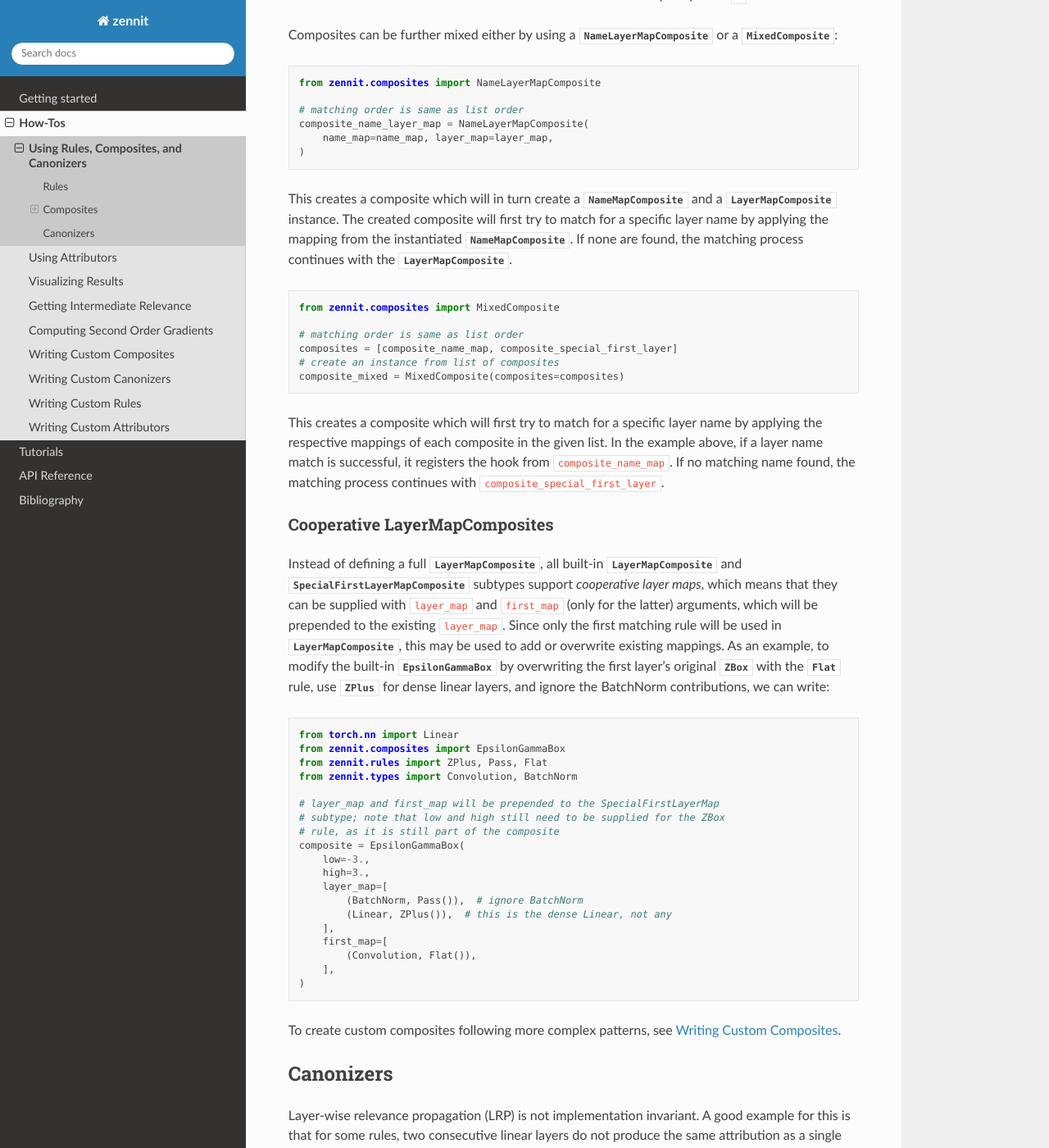
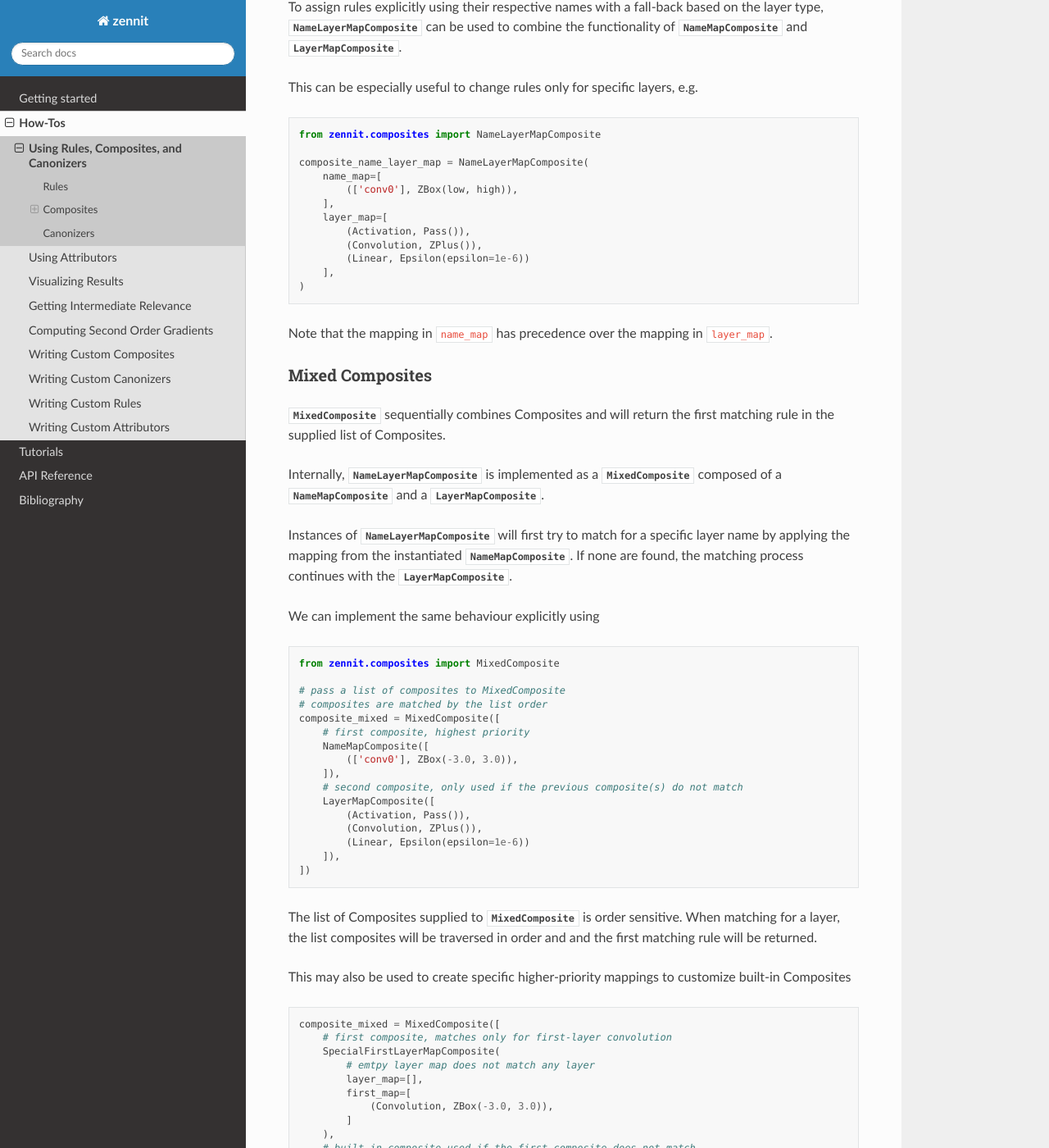
Before and after one commit to chr5tphr/zennit, a Sphinx documentation site: the page built from docs/source/how-to/use-rules-composites-and-canonizers.rst, in a window 1280 px wide and 1400 px high, scrolled down 7408 px. Shown: the whole window at 82% size. Built offline with Sphinx 7.4.7 and the Read the Docs theme 2.0.0, drawn with Linux system fonts in a browser that asks for light colours; the version number could not be read and is left out; some of the changed text lies outside the part shown.

Commit message:
Docs: Expand How-To on MixedComposite
- make NameLayerMap code example more explicit
- add a subsection for MixedComposite
- make the MixedComposite example more explicit and add another example
- add a more detailed description for both MixedComposites and
  NameLayerMapComposite

```diff
--- a/docs/source/how-to/use-rules-composites-and-canonizers.rst
+++ b/docs/source/how-to/use-rules-composites-and-canonizers.rst
@@ -186,7 +186,7 @@ All available **Composites** can be found in :py:mod:`zennit.composites`.
 Built-In Composites
 ^^^^^^^^^^^^^^^^^^^
 
-Some built-in composites implement rule-mappings needed for some common
+Some built-in Composites implement rule-mappings needed for some common
 attribution methods, some of which are
 
 * :py:class:`~zennit.composites.EpsilonPlus`, which uses
@@ -338,12 +338,11 @@ Finally, there are abstract **Composites** which may be used to specify custom
 * :py:class:`~zennit.composites.NameMapComposite`, which maps module names to
   rules
 * :py:class:`~zennit.composites.NameLayerMapComposite`, which maps module names to
-  rules, and if no matching module name found, maps module types to rules
-* :py:class:`~zennit.composites.MixedComposite`, which applies the mapping of a
-  list of composites, with matching order being equal to list order
+  rules, and if no matching module name is found, maps module types to rules
+* :py:class:`~zennit.composites.MixedComposite`, which combines a list of
+  Composites sequentially by finding the first matching rule (see :ref:`mixed-composites`)
 
-
-For example, the built-in :py:class:`~zennit.composites.EpsilonPlus` composite
+For example, the built-in :py:class:`~zennit.composites.EpsilonPlus` Composite
 may be written like the following:
 
 .. code-block:: python
@@ -362,7 +361,7 @@ may be written like the following:
     ]
     composite_epsilon_plus = LayerMapComposite(layer_map=layer_map)
 
-Note that rules used in composites are only used as templates and copied for
+Note that rules used in Composites are only used as templates and copied for
 each layer they apply to using :py:func:`zennit.core.Hook.copy`.
 
 
@@ -392,7 +389,7 @@ convolutional layer, we can use
     )
 
 
-If a composite is made to apply for a single model, a
+If a Composite is made to apply for a single model, a
 :py:class:`~zennit.composites.NameMapComposite` can provide a transparent
 mapping from module name to rule:
 
@@ -429,46 +426,97 @@ number string as their name. Explicitly assigning a module to a parent module as
 an attribute will assign the attribute as the child module's name. Nested
 modules will have their names split by a dot ``.``.
 
+To assign rules explicitly using their respective names with a fall-back based
+on the layer type, :py:class:`~zennit.composites.NameLayerMapComposite` can be
+used to combine the functionality of
+:py:class:`~zennit.composites.NameMapComposite` and
+:py:class:`~zennit.composites.LayerMapComposite`.
 
-Composites can be further mixed either by using a
-:py:class:`~zennit.composites.NameLayerMapComposite` or a
-:py:class:`~zennit.composites.MixedComposite`:
-
+This can be especially useful to change rules only for specific layers, e.g.
 
 .. code-block:: python
 
     from zennit.composites import NameLayerMapComposite
 
-    # matching order is same as list order
     composite_name_layer_map = NameLayerMapComposite(
-        name_map=name_map, layer_map=layer_map,
+        name_map=[
+            (['conv0'], ZBox(low, high)),
+        ],
+        layer_map=[
+            (Activation, Pass()),
+            (Convolution, ZPlus()),
+            (Linear, Epsilon(epsilon=1e-6))
+        ],
     )
 
-This creates a composite which will in turn create a
+Note that the mapping in ``name_map`` has precedence over the mapping in
+``layer_map``.
+
+.. _mixed-composites:
+
+Mixed Composites
+^^^^^^^^^^^^^^^^
+
+:py:class:`~zennit.composites.MixedComposite` sequentially combines Composites
+and will return the first matching rule in the supplied list of Composites.
+
+Internally, :py:class:`~zennit.composites.NameLayerMapComposite` is implemented
+as a :py:class:`~zennit.composites.MixedComposite` composed of a
 :py:class:`~zennit.composites.NameMapComposite` and a
-:py:class:`~zennit.composites.LayerMapComposite` instance.
-The created composite will first try to match for a specific layer
-name by applying the mapping from the instantiated
-:py:class:`~zennit.composites.NameMapComposite`.
-If none are found, the matching process continues with the
 :py:class:`~zennit.composites.LayerMapComposite`.
 
+Instances of :py:class:`~zennit.composites.NameLayerMapComposite` will first
+try to match for a specific layer name by applying the mapping from the
+instantiated :py:class:`~zennit.composites.NameMapComposite`. If none are
+found, the matching process continues with the
+:py:class:`~zennit.composites.LayerMapComposite`.
+
+We can implement the same behaviour explicitly using
 
 .. code-block:: python
 
     from zennit.composites import MixedComposite
 
-    # matching order is same as list order
-    composites = [composite_name_map, composite_special_first_layer]
-    # create an instance from list of composites
-    composite_mixed = MixedComposite(composites=composites)
+    # pass a list of composites to MixedComposite
+    # composites are matched by the list order
+    composite_mixed = MixedComposite([
+        # first composite, highest priority
+        NameMapComposite([
+            (['conv0'], ZBox(-3.0, 3.0)),
+        ]),
+        # second composite, only used if the previous composite(s) do not match
+        LayerMapComposite([
+            (Activation, Pass()),
+            (Convolution, ZPlus()),
+            (Linear, Epsilon(epsilon=1e-6))
+        ]),
+    ])
 
-This creates a composite which will first try to match for a specific layer
-name by applying the respective mappings of each composite in the given list.
-In the example above, if a layer name match is successful, it registers the
-hook from ``composite_name_map``. If no matching name found, the matching process
-continues with ``composite_special_first_layer``.
+The list of Composites supplied to
+:py:class:`~zennit.composites.MixedComposite` is order sensitive. When matching
+for a layer, the list composites will be traversed in order and and the first
+matching rule will be returned.
 
+This may also be used to create specific higher-priority mappings to customize
+built-in Composites
+
+.. code-block:: python
+
+    composite_mixed = MixedComposite([
+        # first composite, matches only for first-layer convolution
+        SpecialFirstLayerMapComposite(
+            # emtpy layer map does not match any layer
+            layer_map=[],
+            first_map=[
+                (Convolution, ZBox(-3.0, 3.0)),
+            ]
+        ),
+        # built-in composite used if the first composite does not match
+        EpsilonPlus()
+    ])
+
+A more convenient way to customize built-in Composites by adding layer mappings
+can be achieved by using :ref:`cooperative-layermapcomposites`.
 
 .. _cooperative-layermapcomposites:
 
@@ -512,7 +560,7 @@ the BatchNorm contributions, we can write:
     )
 
 
-To create custom composites following more complex patterns, see
+To create custom Composites following more complex patterns, see
 :doc:`/how-to/write-custom-composites`.
 
 
```
Also changed, not shown: other parts of docs/source/how-to/use-rules-composites-and-canonizers.rst (+2 -4 lines).
